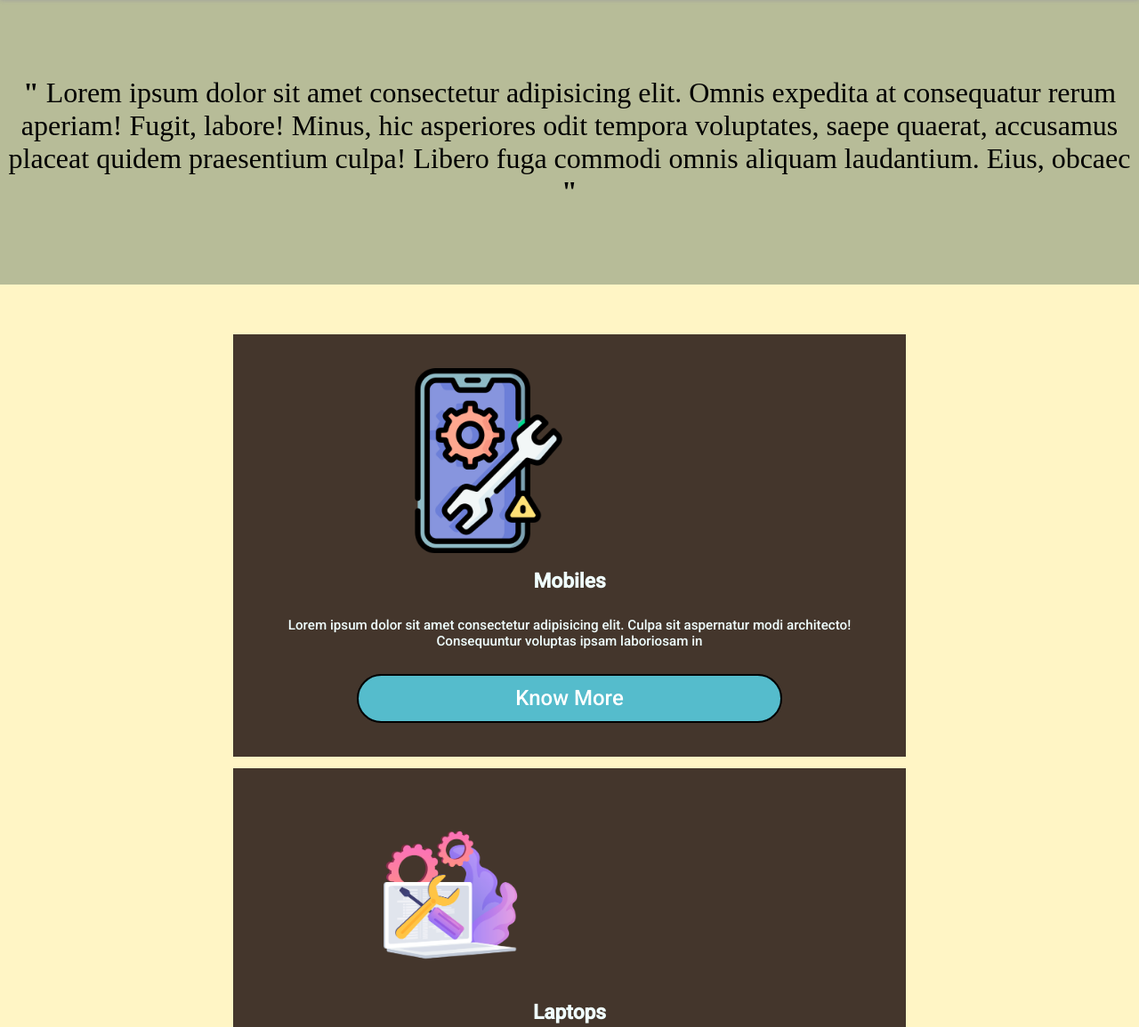
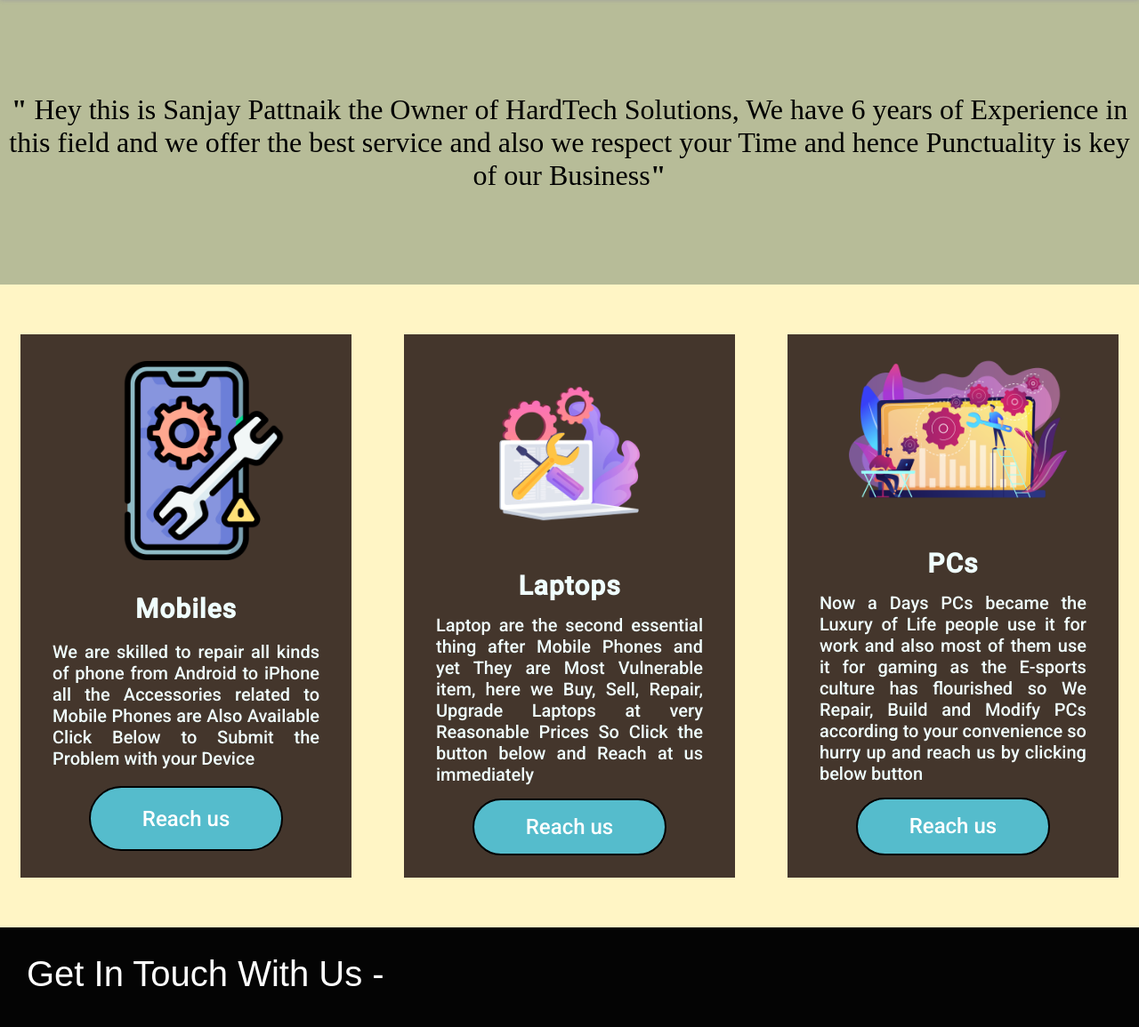
Before and after one commit to dhruv-203/HardTech-Solutions, a PHP site: page /html/index.html in a window 1280 px wide. Shown: the part 800-1955 px from the top of the page at 89% size. Run offline with PHP 8.4, Linux system fonts and the light colour scheme; a map, chart or similar area stays blank; grey boxes are pictures that could not be loaded.

Commit message:
changes made to lorem ipsum

```diff
--- a/Js/index.js
+++ b/Js/index.js
@@ -36,44 +36,44 @@
     var elem = document.getElementById("mob");
     phone = elem.innerHTML;
     // console.log(str);
-    elem.innerHTML ="<button id='mobile' class='back' onclick='backMobile()'></button> <form  method='POST' class='Form-Mobile'> <table cellpadding='4' style='height:100%;width:95%;'> <tr> <td> <label for='name'>Enter Your Name: </label> </td> <td style='text-align:center' > <input type='text' name='NAME' id='name'> </td> </tr> <tr> <td> <label for='email'>Enter Your Mail: </label> </td> <td style='text-align:center' ><input type='email' name='EMAIL' id='email'></td></tr><tr><td><label for='phone'>Enter Your Phone No: </label></td><td style='text-align:center' ><input type='tel' name='PHONE' id='phone'></td></tr><tr><td><label for='query'>Enter Problem With Your Device: </label></td><td style='text-align:center' ><textarea name='PROBLEM' id='query' cols='30' rows='6'></textarea></td></tr><tr><td colspan='2' style='text-align:center;' ><input type='submit' name='submit' onclick='query_sub(); return false;' value='Submit'></td></tr></table></form>";
-    run();
+    elem.innerHTML ="<button id='mobile' class='back' onclick='backMobile()'></button> <form  method='POST' class='Form-Mobile'> <table cellpadding='4' style='height:100%;width:95%;'> <tr> <td> <label for='namemob'>Enter Your Name: </label> </td> <td style='text-align:center' > <input type='text' name='NAME' id='namemob'> </td> </tr> <tr> <td> <label for='emailmob'>Enter Your Mail: </label> </td> <td style='text-align:center' ><input type='email' name='EMAIL' id='emailmob'></td></tr><tr><td><label for='phonemob'>Enter Your Phone No: </label></td><td style='text-align:center' ><input type='tel' name='PHONE' id='phonemob'></td></tr><tr><td><label for='querymob'>Enter Problem With Your Device: </label></td><td style='text-align:center' ><textarea name='PROBLEM' id='querymob' cols='30' rows='6'></textarea></td></tr><tr><td colspan='2' style='text-align:center;' ><input type='submit' name='submit' onclick='query_sub_mob(); return false;' value='Submit'></td></tr></table></form>";
+    //run();
 }
 
 function laptop(){
     var elem = document.getElementById("lap");
     lap = elem.innerHTML;
-    elem.innerHTML ="<button id='laptop' class='back' onclick='backLaptop()' ></button><form  method='POST'class='Form-Mobile'><table cellpadding='4' style='height:100%;width:95%'><tr><td><label for='name'>Enter Your Name: </label></td><td style='text-align:center' ><input type='text' name='NAME' id='name'></td></tr><tr><td><label for='email'>Enter Your Mail: </label></td><td style='text-align:center' ><input type='email' name='EMAIL' id='email'></td></tr><tr><td><label for='phone'>Enter Your Phone No: </label></td><td style='text-align:center' ><input type='tel' name='PHONE' id='phone'></td></tr><tr><td><label for='query'>Enter Problem With Your Device: </label></td><td style='text-align:center' ><textarea name='PROBLEM' id='query' cols='30' rows='6'></textarea></td></tr><tr><td colspan='2' style='text-align:center;' ><input type='submit' name='submit' onclick='query_sub(); return false;' value='Submit'></td></tr></table></form>";
+    elem.innerHTML ="<button id='laptop' class='back' onclick='backLaptop()' ></button><form  method='POST'class='Form-Mobile'><table cellpadding='4' style='height:100%;width:95%'><tr><td><label for='namelap'>Enter Your Name: </label></td><td style='text-align:center' ><input type='text' name='NAME' id='namelap'></td></tr><tr><td><label for='emaillap'>Enter Your Mail: </label></td><td style='text-align:center' ><input type='email' name='EMAIL' id='emaillap'></td></tr><tr><td><label for='phonelap'>Enter Your Phone No: </label></td><td style='text-align:center' ><input type='tel' name='PHONE' id='phonelap'></td></tr><tr><td><label for='querylap'>Enter Problem With Your Device: </label></td><td style='text-align:center' ><textarea name='PROBLEM' id='querylap' cols='30' rows='6'></textarea></td></tr><tr><td colspan='2' style='text-align:center;' ><input type='submit' name='submit' onclick='query_sub_lap(); return false;' value='Submit'></td></tr></table></form>";
     // document.getElementById('laptop').onclick(back(str,"lap"));
 }
 function computer(){
     var elem = document.getElementById("com");
     PC = elem.innerHTML;
-    elem.innerHTML ="<button id='computer' class='back' onclick='backPC()' ></button><form  method='POST' class='Form-Mobile'><table cellpadding='4' style='height:100%;width:100%'><tr><td><label for='name'>Enter Your Name: </label></td><td style='text-align:center' ><input type='text' name='NAME' id='name'></td></tr><tr><td><label for='email'>Enter Your Mail: </label></td><td style='text-align:center' ><input type='email' name='EMAIL' id='email'></td></tr><tr><td><label for='phone'>Enter Your Phone No: </label></td><td style='text-align:center' ><input type='tel' name='PHONE' id='phone'></td></tr><tr><td><label for='query'>Enter Problem With Your Device: </label></td><td style='text-align:center' ><textarea name='PROBLEM' id='query' cols='30' rows='6'></textarea></td></tr><tr><td colspan='2' style='text-align:center;' ><input type='submit' name='submit' onclick='query_sub(); return false;' value='Submit'></td></tr></table></form>";
+    elem.innerHTML ="<button id='computer' class='back' onclick='backPC()' ></button><form  method='POST' class='Form-Mobile'><table cellpadding='4' style='height:100%;width:100%'><tr><td><label for='namepc'>Enter Your Name: </label></td><td style='text-align:center' ><input type='text' name='NAME' id='namepc'></td></tr><tr><td><label for='emailpc'>Enter Your Mail: </label></td><td style='text-align:center' ><input type='email' name='EMAIL' id='emailpc'></td></tr><tr><td><label for='phonepc'>Enter Your Phone No: </label></td><td style='text-align:center' ><input type='tel' name='PHONE' id='phonepc'></td></tr><tr><td><label for='querypc'>Enter Problem With Your Device: </label></td><td style='text-align:center' ><textarea name='PROBLEM' id='querypc' cols='30' rows='6'></textarea></td></tr><tr><td colspan='2' style='text-align:center;' ><input type='submit' name='submit' onclick='query_sub_pc(); return false;' value='Submit'></td></tr></table></form>";
     // document.getElementById('computer').onclick(back(str,"com"));
 }
-function query_sub(){
-var name = document.getElementById('name').value;
-var mail= document.getElementById('email').value;
-var phone= document.getElementById('phone').value;
-var query = document.getElementById('query').value;
+function query_sub_mob(){
+var name = document.getElementById('namemob').value;
+var mail= document.getElementById('emailmob').value;
+var phone= document.getElementById('phonemob').value;
+var query = document.getElementById('querymob').value;
 var obj = new XMLHttpRequest();
 obj.onreadystatechange = function (){
     if(this.readyState==4&&this.status==200){
         alert(this.responseText);
-        document.getElementById('name').value='';
-        document.getElementById('email').value='';
-        document.getElementById('phone').value='';
-        document.getElementById('query').value='';
+        document.getElementById('namemob').value='';
+        document.getElementById('emailmob').value='';
+        document.getElementById('phonemob').value='';
+        document.getElementById('querymob').value='';
     }
 }
 if(name==''||name==null||name==undefined||!name.match('[a-zA-Z ]')){
-alert('Please Enter Your Name Properly...');
+alert('Please Enter Your Name Properly...',name);
 }
 else if(mail==""||mail==null||!mail.match('^[a-zA-Z0-9]+(?:\.[a-zA-Z0-9]+)*@[a-zA-Z0-9]+(?:\.[a-zA-Z0-9]+)*$')){
     alert('Enter Your Email Properly..');
 }
-else if(phone==""||phone==null||!phone.match(/^\d{10}$/)){
+else if(phone=="" || phone==null || !phone.match("^[0-9]{10}$")){
     alert("Please Enter Phone Number Properly.. ");
 }
 else if(query==""||query==null||query.length>300){
@@ -84,3 +84,67 @@
     obj.send();
 }
 }
+function query_sub_lap(){
+var name = document.getElementById('namelap').value;
+var mail= document.getElementById('emaillap').value;
+var phone= document.getElementById('phonelap').value;
+var query = document.getElementById('querylap').value;
+var obj = new XMLHttpRequest();
+obj.onreadystatechange = function (){
+    if(this.readyState==4&&this.status==200){
+        alert(this.responseText);
+        document.getElementById('namelap').value='';
+        document.getElementById('emaillap').value='';
+        document.getElementById('phonelap').value='';
+        document.getElementById('querylap').value='';
+    }
+}
+if(name==''||name==null||name==undefined||!name.match('[a-zA-Z ]')){
+alert('Please Enter Your Name Properly...');
+}
+else if(mail==""||mail==null||!mail.match('^[a-zA-Z0-9]+(?:\.[a-zA-Z0-9]+)*@[a-zA-Z0-9]+(?:\.[a-zA-Z0-9]+)*$')){
+    alert('Enter Your Email Properly..');
+}
+else if(phone=="" || phone==null || !phone.match("^[0-9]{10}$")){
+    alert("Please Enter Phone Number Properly.. ");
+}
+else if(query==""||query==null||query.length>300){
+    alert('Please Enter Query Properly....');
+}
+else{
+    obj.open('GET','../html/query_sub.php?NAME='+name+'&PHONE='+phone+'&PROBLEM='+query+'&EMAIL='+mail);
+    obj.send();
+}
+}
+function query_sub_pc(){
+var name = document.getElementById('namepc').value;
+var mail= document.getElementById('emailpc').value;
+var phone= document.getElementById('phonepc').value;
+var query = document.getElementById('querypc').value;
+var obj = new XMLHttpRequest();
+obj.onreadystatechange = function (){
+    if(this.readyState==4&&this.status==200){
+        alert(this.responseText);
+        document.getElementById('namepc').value='';
+        document.getElementById('emailpc').value='';
+        document.getElementById('phonepc').value='';
+        document.getElementById('querypc').value='';
+    }
+}
+if(name==''||name==null||name==undefined||!name.match('[a-zA-Z ]')){
+alert('Please Enter Your Name Properly...');
+}
+else if(mail==""||mail==null||!mail.match('^[a-zA-Z0-9]+(?:\.[a-zA-Z0-9]+)*@[a-zA-Z0-9]+(?:\.[a-zA-Z0-9]+)*$')){
+    alert('Enter Your Email Properly..');
+}
+else if(phone=="" || phone==null || !phone.match("^[0-9]{10}$")){
+    alert("Please Enter Phone Number Properly.. ");
+}
+else if(query==""||query==null||query.length>300){
+    alert('Please Enter Query Properly....');
+}
+else{
+    obj.open('GET','../html/query_sub.php?NAME='+name+'&PHONE='+phone+'&PROBLEM='+query+'&EMAIL='+mail);
+    obj.send();
+}
+}
--- a/css/index.css
+++ b/css/index.css
@@ -154,6 +154,12 @@
     animation: fade-in 1s ease-in-out;
     -webkit-animation: fade-in 1s ease-in-out;
 }
+.title{
+    letter-spacing: 1px;
+}
+.text{
+    text-align:justify;
+}
 .brand-title{
     position: relative;
     /* left: 51px; */
@@ -226,7 +232,7 @@
     padding: 7vh 0 7vh 0;
 }
 .service-panel>div{
-    height: 67vh;
+    height: 70vh;
     width: 25vw;
 
     background-color: #44362C;
@@ -235,7 +241,7 @@
     align-items: center;
     color:azure;
     gap: 0.6vh;
-    font-size: 1.9vh;
+    font-size: 2.5vh;
     text-align: center;
     padding: 2vw;
     box-sizing:content-box;
@@ -244,8 +250,8 @@
     -webkit-animation: fade-in 1s ease-in-out;
 }
 .img-cont{
-    width: 61%;
-    height: 49%;
+    width: 70%;
+    height: 45%;
     background-repeat: no-repeat;
     background-size: contain;
 }
@@ -279,15 +285,6 @@
     height: fit-content;
     width: fit-content;
     padding: 15px;
-}
-@media screen and (max-width:1500px) {
-
-
-    .service-panel>div{
-    max-height: 53vh;
-    min-width:55vw;
-    }
-
 }
 
 @media screen and (max-width:1000px) {
@@ -331,7 +328,7 @@
 }
 @media screen and (max-width:500px){
     .service-panel>div{
-        max-height: 470px;
+        max-height: 550px;
         min-width: 320px;
     }
     .img-bg{
--- a/html/index.html
+++ b/html/index.html
@@ -12,6 +12,8 @@
 <link rel="preconnect" href="https://fonts.gstatic.com" crossorigin>
 <link href="https://fonts.googleapis.com/css2?family=Roboto:ital,wght@0,500;1,100;1,500&display=swap" rel="stylesheet">
 <script src="../Js/index.js"></script>
+<link rel="shortcut icon" href="../images/repair.ico" type="image/x-icon">
+<link rel="icon" href="../images/repair.ico" type="image/x-icon">
 </head>
 <body>
 <div class="firstPage">
@@ -39,7 +41,7 @@
 </div>
 <div class="info-box">
     <div class="info-text">
-       <span style="font-weight: 700;">"</span> Lorem ipsum dolor sit amet consectetur adipisicing elit. Omnis expedita at consequatur rerum aperiam! Fugit, labore! Minus, hic asperiores odit tempora voluptates, saepe quaerat, accusamus placeat quidem praesentium culpa! Libero fuga commodi omnis aliquam laudantium. Eius, obcaec <span style="font-weight: 700;">"</span>
+       <span style="font-weight: 700;">"</span> Hey this is Sanjay Pattnaik the Owner of HardTech Solutions, We have 6 years of Experience in this field and we offer the best service and also we respect your Time and hence Punctuality is key of our Business<span style="font-weight: 700;">"</span>
     </div>
 </div>
 <div class="service-panel" id="SERVICES">
@@ -47,23 +49,23 @@
         <div class="img-cont" style="background-image: url(../images/mobile-repairing.png);margin-left:3.05vw;"></div>
         <div class="title"><h2>Mobiles</h2></div>
         <div class="text">
-            Lorem ipsum dolor sit amet consectetur adipisicing elit. Culpa sit aspernatur modi architecto! Consequuntur voluptas ipsam laboriosam in
+            We are skilled to repair all kinds of phone from Android to iPhone all the Accessories related to Mobile Phones are Also Available Click Below to Submit the Problem with your Device
         </div>
-        <div class="butt-cont"><button onclick="mobile(); " class="launch">Know More</button></div>
+        <div class="butt-cont"><button onclick="mobile(); " class="launch">Reach us</button></div>
     </div>
     <div class="laptop" id="lap">
         <div class="img-cont" style="background-image: url(../images/lap_repair.png); width:67%;height:48%;" ></div>
         <div class="title"><h2>Laptops</h2></div>
-        <div class="text">Lorem ipsum dolor sit, amet consectetur adipisicing elit. Consequuntur harum voluptatum iusto explicabo eius doloribus quaerat veritatis </div>
-        <div class="butt-cont"><button onclick=" laptop();" class="launch">Know More</button></div>
+        <div class="text">Laptop are the second essential thing after Mobile Phones and yet They are Most Vulnerable item, here we Buy, Sell, Repair, Upgrade Laptops at very Reasonable Prices So Click the button below and Reach at us immediately</div>
+        <div class="butt-cont"><button onclick=" laptop();" class="launch">Reach us</button></div>
     </div>
     <div class="computer" id="com">
         <div class="img-cont" style="background-image: url(../images/pc-card-bg.png);width:80%;height:42%;"></div>
         <div class="title"><h2>PCs</h2></div>
         <div class="text">
-            Lorem ipsum dolor sit amet consectetur, adipisicing elit. Recusandae, adipisci laboriosam, sint minima amet blanditiis possimus, quia reiciendis itaque debitis ipsum iusto enim nihil nisi?
+           Now a Days PCs became the Luxury of Life people use it for work and also most of them use it for gaming as the E-sports culture has flourished so We Repair, Build and Modify PCs according to your convenience so hurry up and reach us by clicking below button
         </div>
-        <div class="butt-cont"><button onclick="computer();" class="launch">Know More</button></div>
+        <div class="butt-cont"><button onclick="computer();" class="launch">Reach us</button></div>
     </div>
 </div>
 <footer id="footer">
@@ -75,7 +77,7 @@
     <div class="personal-info">
         <div class="contact">
             <div class="contactHead h3 sans-serif">Contact Us</div>
-            <div class="number sans-serif">9106033690 - Sanjay Pattnaik</div>
+            <div class="number sans-serif">8758758116 - Sanjay Pattnaik</div>
             <a href="tel:9106033690" class="call"><button class="callButton launch">Call US</button></a>
         </div>
         <div class="address contact">
```
Also changed, not shown: admin.sql (added, +75 -0 lines), images/repair.ico (added).
